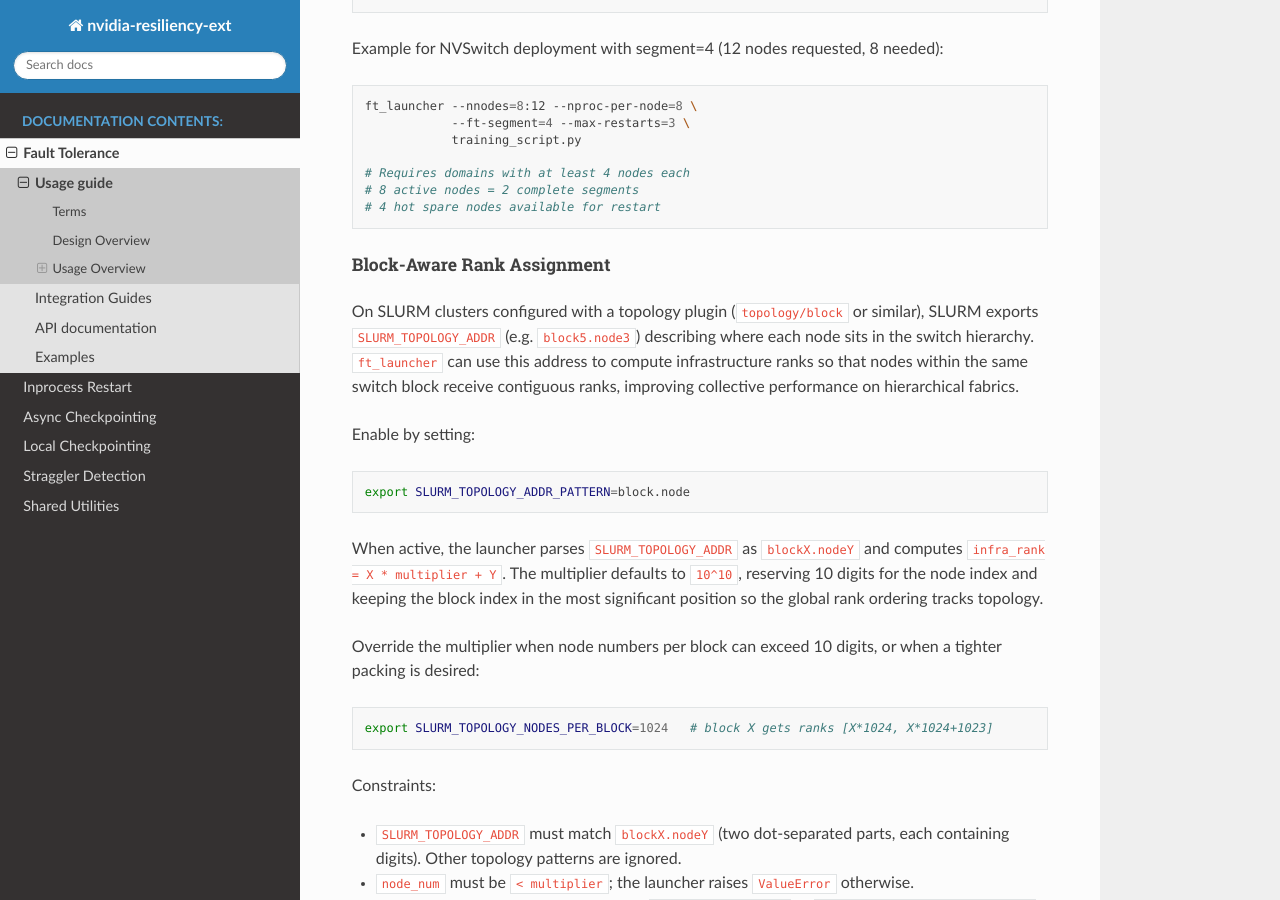
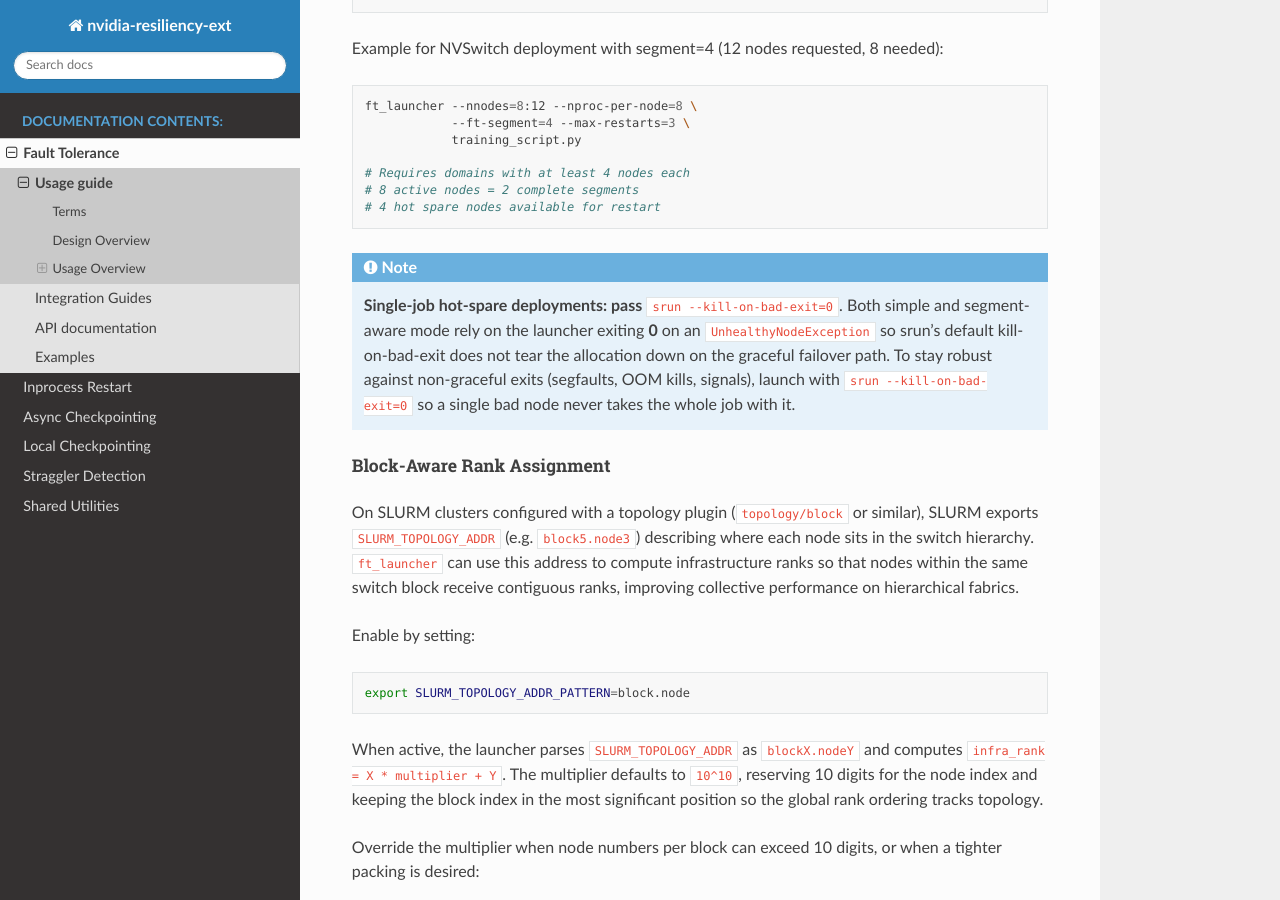
Before and after one commit to NVIDIA/nvidia-resiliency-ext, a Sphinx documentation site: the page built from docs/source/fault_tolerance/usage_guide.rst, in a window 1280 px wide and 900 px high, scrolled down 7733 px. Built offline with Sphinx 7.4.7 and the Read the Docs theme 3.1.0, drawn with Linux system fonts in a browser that asks for light colours; pages that are not in the unit, such as notebooks, are missing from menus; some of the changed text lies outside the part shown.

Commit message:
Document --kill-on-bad-exit handling for hot-spare deployments
- Single-job hot spare (simple and segment-aware): pass srun
  --kill-on-bad-exit=0 to stay robust against non-graceful exits;
  launcher already exits 0 on UnhealthyNodeException.
- SLURM job-array hot spare: leave --kill-on-bad-exit at its default so
  srun kills the failing array task and SLURM schedules a replacement;
  launcher exits 1 in that path.

Co-Authored-By: Claude Opus 4.7 (1M context) <noreply@anthropic.com>

```diff
--- a/docs/source/fault_tolerance/usage_guide.rst
+++ b/docs/source/fault_tolerance/usage_guide.rst
@@ -367,6 +367,15 @@ Example for NVSwitch deployment with segment=4 (12 nodes requested, 8 needed):
    # 8 active nodes = 2 complete segments
    # 4 hot spare nodes available for restart
 
+.. note::
+   **Single-job hot-spare deployments: pass** ``srun --kill-on-bad-exit=0``.
+   Both simple and segment-aware mode rely on the launcher exiting **0** on an
+   ``UnhealthyNodeException`` so srun's default kill-on-bad-exit does not tear the
+   allocation down on the graceful failover path. To stay robust against
+   non-graceful exits (segfaults, OOM kills, signals), launch with
+   ``srun --kill-on-bad-exit=0`` so a single bad node never takes the whole job
+   with it.
+
 Block-Aware Rank Assignment
 """""""""""""""""""""""""""
 
@@ -482,6 +491,13 @@ the array job ID so every task lands in the same rendezvous:
 * ``ft_launcher`` reads ``SLURM_ARRAY_JOB_ID`` / ``SLURM_ARRAY_TASK_ID`` to keep
   infrastructure ranks contiguous across tasks.
 
+.. note::
+   **Leave** ``--kill-on-bad-exit`` **at its default (on).** Unlike the
+   single-allocation hot-spare case, here ``ft_launcher`` exits **1** on
+   ``UnhealthyNodeException`` so srun's default kill-on-bad-exit terminates the
+   failing array task and SLURM can schedule a fresh one in its place. Do **not**
+   pass ``--kill-on-bad-exit=0`` for array-task deployments.
+
 NUMA binding
 ^^^^^^^^^^^^
 
```
